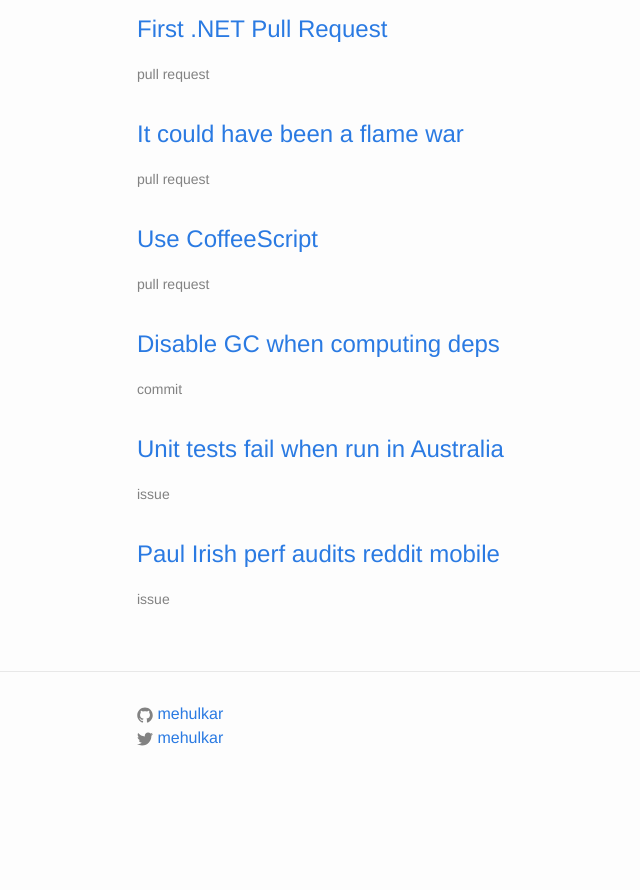
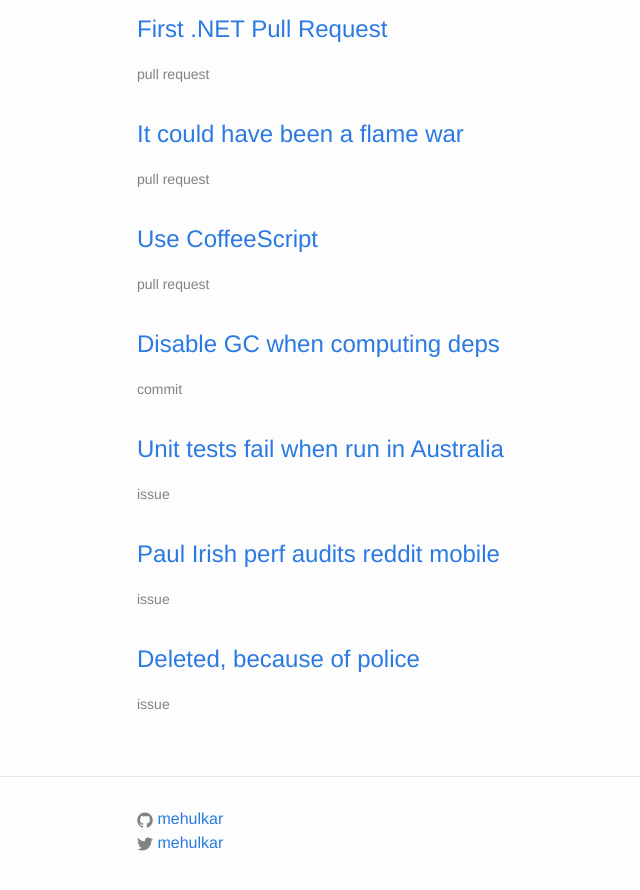
Before and after one commit to mehulkar/github-hall-of-fame, a Jekyll site: the page built from index.html, in a window 1280 px wide and 900 px high, scrolled down 1905 px. Shown: the top 890 px of the window, without its empty margins (133-773 px from the left). Built offline with Jekyll 4.4.1, drawn with Linux system fonts in a browser that asks for light colours; before the commit the page ends 2700 px from its top, so only the background shows below that.

Commit message:
Deleted, because of police

```diff
--- a/_data/entries.yml
+++ b/_data/entries.yml
@@ -89,3 +89,7 @@
 - title: "Paul Irish perf audits reddit mobile"
   link: "https://github.com/reddit/reddit-mobile/issues/247"
   type: "issue"
+
+- title: "Deleted, because of police"
+  link: "https://archive.is/r8k7X#30.1%"
+  type: "issue"
```
